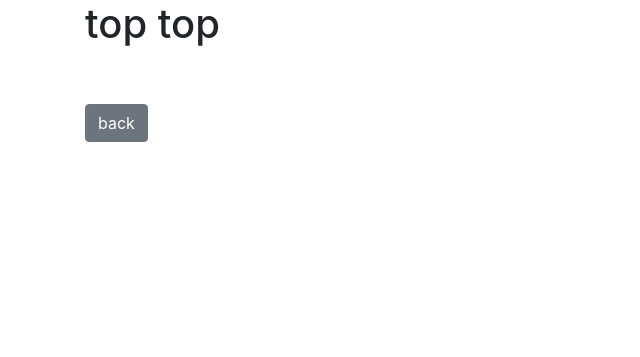
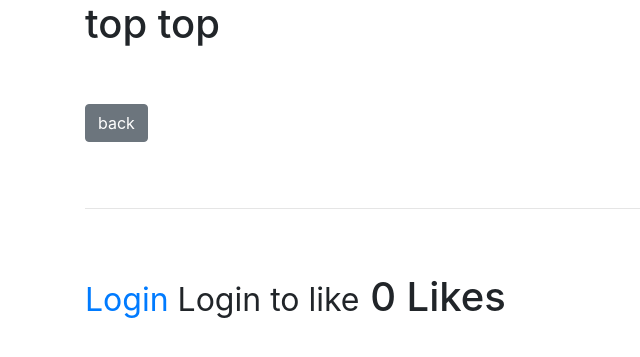
Before and after one commit to RubensTrajano/blog, a Django app: page /detalhes/1 in a window 1280 px wide. Shown: the part 265-622 px from the top of the page, without its empty margins (0-640 px from the left). Run offline with Django 4.2, Linux system fonts and the light colour scheme; data comes from the database, SQL or seed files in the repository; both versions use the stored data as it was after the commit.

Commit message:
Deslike
add a funcao deslike para as postagem

```diff
--- a/postagem/forms.py
+++ b/postagem/forms.py
@@ -18,7 +18,8 @@ class PostForm(forms.ModelForm):
         widgets = {
             'title': forms.TextInput(attrs={'class': 'form-control', 'placeholder': 'Digite o titulo'}),
             'title_tag': forms.TextInput(attrs={'class': 'form-control'}),
-            'author': forms.Select(attrs={'class': 'form-control'}),
+            'author': forms.TextInput(attrs={'class': 'form-control', 'Value':'', 'id': 'elder', 'type':'hidden'}),
+            #'author': forms.Select(attrs={'class': 'form-control'}),
             'category': forms.Select(choices=choice_list, attrs={'class': 'form-control'}),
             'body': forms.Textarea(attrs={'class': 'form-control'}),
         }
--- a/postagem/models.py
+++ b/postagem/models.py
@@ -21,7 +21,10 @@ class Post(models.Model):
     body = models.TextField()
     post_date = models.DateField(auto_now_add=True)
     category = models.CharField(max_length=255, default='coding')
+    likes = models.ManyToManyField(User, related_name='blog_posts')
 
+    def total_likes(self):
+        return self.likes.count()
 
     def __str__(self):
         return self.title +  ' ' +   str(self.author)
--- a/postagem/templates/add_post.html
+++ b/postagem/templates/add_post.html
@@ -14,6 +14,11 @@
 
     </div>
 
+    <script>
+        var name = "{{ user.id }}";
+        document.getElementById("elder").value = name;
+    </script>
+
 {% else %}
 
 You´re not allowed here!
--- a/postagem/templates/detalhes.html
+++ b/postagem/templates/detalhes.html
@@ -21,7 +21,27 @@
     <br/>
     {{ post.body|safe }}
 
-    <br><br>
-     <a href="{% url 'home' %}" class="btn btn-secondary"> back</a>
+    <br/><br/>
+        <a href="{% url 'home' %}" class="btn btn-secondary"> back</a>
+
+    <br/><br/>
+    <hr>
+    <br/>
+    <form action="{% url 'like_post' post.pk %}" method="POST">
+        {% csrf_token %}
+    {% if user.is_authenticated %}
+        {% if liked %}
+            <button type="submit", name="post_id", value="{{ post.id }}", class="btn btn-danger btn-sm">Unlike</button>
+        {% else %}
+            <button type="submit", name="post_id", value="{{ post.id }}", class="btn btn-primary btn-sm">Like</button> -
+        {% endif %}
+    {% else %}
+        <small><a href="{% url 'login' %}">Login</a> Login to like</small>
+    {% endif %}
+        {{ total_likes }} Likes
+
+    </form>
+
+
 
 {% endblock %}
--- a/postagem/urls.py
+++ b/postagem/urls.py
@@ -2,7 +2,7 @@
 from django.urls import path
 from . import views
 from .views import HomeView, DetalhesView, AddPostView, UpdatePostView, DeletePost, AddCategoryView, CategoryView, \
-    CategoryListView
+    CategoryListView, LikeView
 
 urlpatterns = [
     #path("", views.inicio, name="home"),
@@ -14,6 +14,7 @@ urlpatterns = [
     path('detalhes/<int:pk>/remove', DeletePost.as_view(), name='delete_post'),
     path('category/<str:cats>/', CategoryView, name='category'),
     path('category-list/', CategoryListView, name='category-list'),
+    path('like/<int:pk>', LikeView, name='like_post'),
 
 
 ]
--- a/postagem/views.py
+++ b/postagem/views.py
@@ -1,8 +1,22 @@
-from django.shortcuts import render
-from django.urls import reverse_lazy
+from django.shortcuts import render, get_object_or_404
+from django.http import HttpResponseRedirect
+from django.urls import reverse_lazy, reverse
 from django.views.generic import ListView, DetailView, CreateView, UpdateView, DeleteView
 from . models import Post, Category
 from .forms import PostForm, editForm
+
+#funcao para as curtidas das postagem
+def LikeView(request, pk):
+    post = get_object_or_404(Post, id=request.POST.get('post_id'))
+    liked = False
+    if post.likes.filter(id=request.user.id).exists():
+        #ja curtiu remover o button
+        post.likes.remove(request.user)
+        liked = False
+    else:
+        post.likes.add(request.user)
+        liked = True
+    return HttpResponseRedirect(reverse('detalhes', args=[str(pk)]))
 
 
 class HomeView(ListView):
@@ -25,6 +39,23 @@ def CategoryListView(request):
 class DetalhesView(DetailView):
     model = Post
     template_name = 'detalhes.html'
+
+    def get_context_data(self, *args, **kwargs):
+        cat_menu = Category.objects.all()
+        #precisamos enviar para o html home
+        context = super(DetalhesView, self).get_context_data(*args, **kwargs)
+
+        stuff = get_object_or_404(Post, id=self.kwargs['pk'])
+        total_likes = stuff.total_likes()
+
+        liked = False
+        if stuff.likes.filter(id=self.request.user.id).exists():
+            liked = True
+
+        context["cat_menu"] = cat_menu
+        context["total_likes"] = total_likes
+        context["liked"] = liked
+        return context
 
 class AddPostView(CreateView):
     model = Post
```
Also changed, not shown: db.sqlite3, postagem/migrations/0005_post_likes.py (added).
